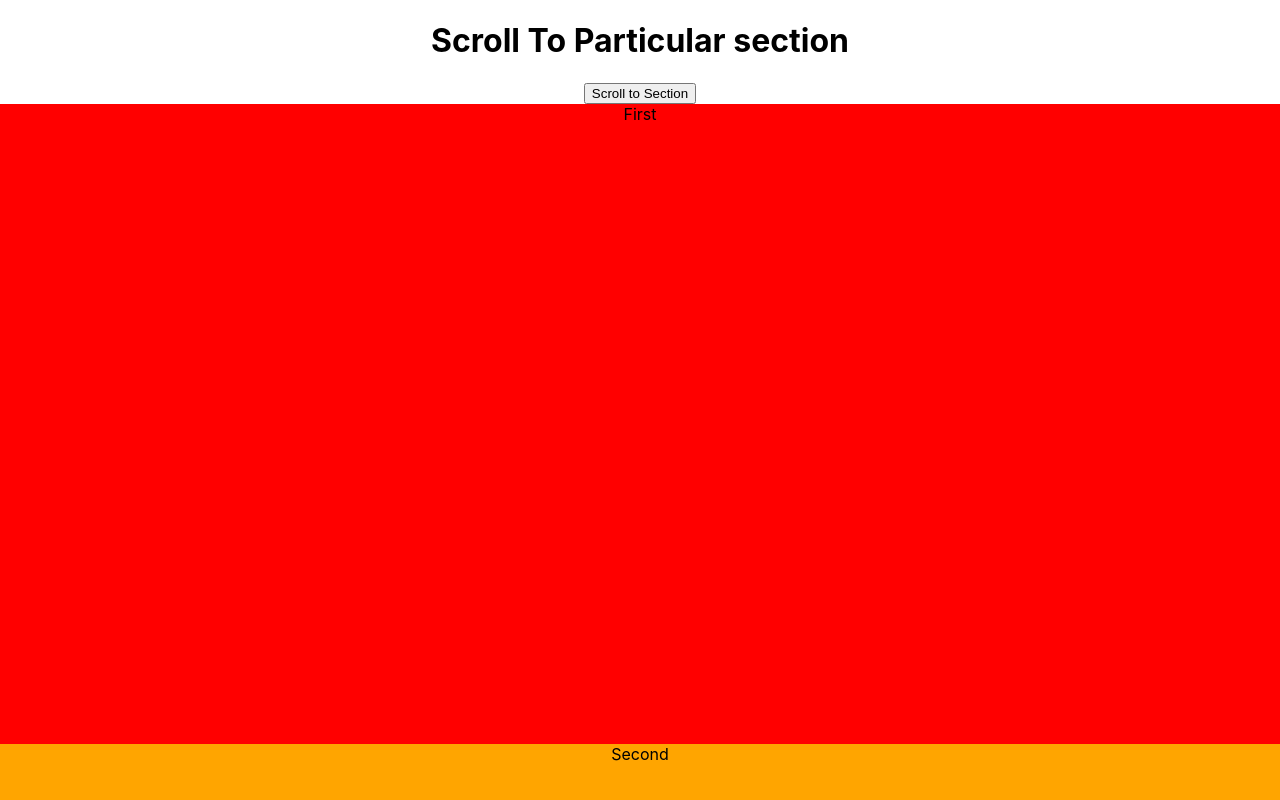
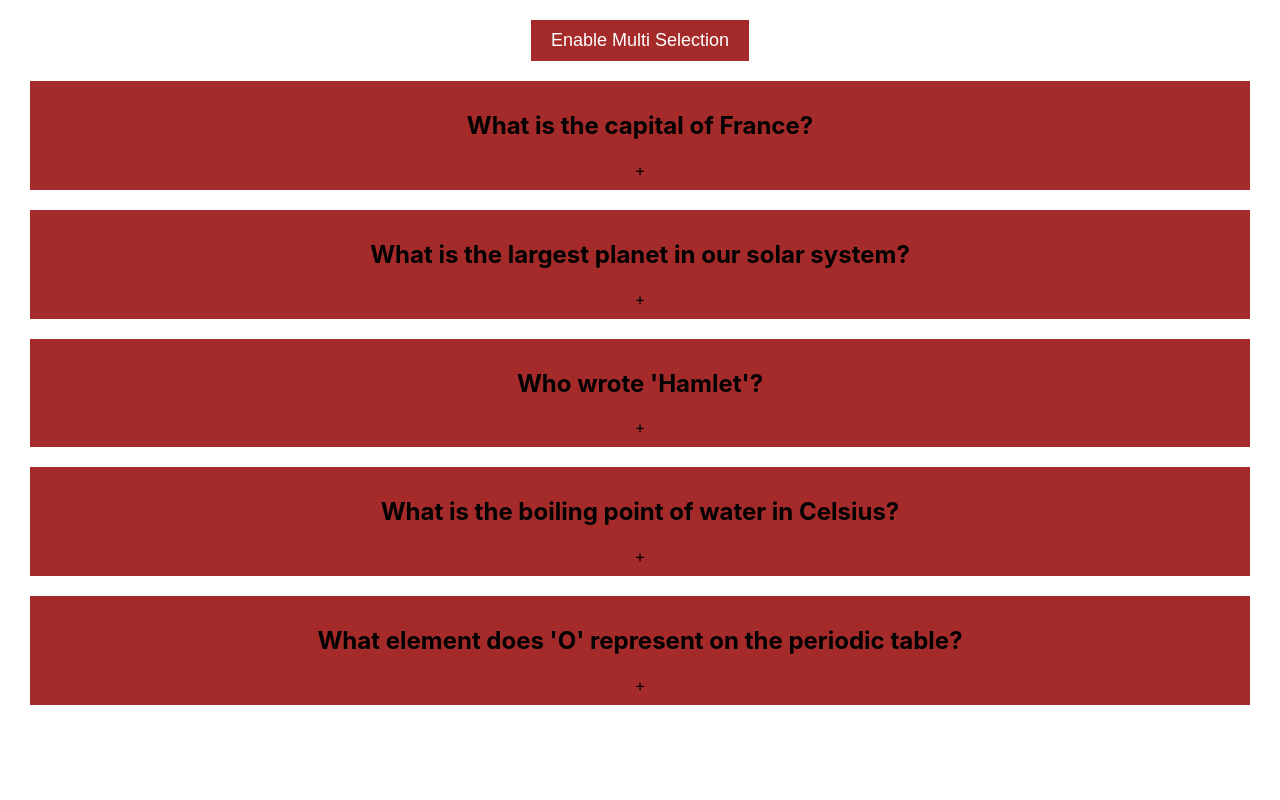
Before and after one commit to adityasingh-fun/React-Mini-Projects, a React (Create React App) app: page / in a window 1280 px wide. Shown: the top 800 px of the page. Built offline with nearby package versions, Linux system fonts and the light colour scheme.

Commit message:
Implemented Accordion

```diff
--- a/src/App.js
+++ b/src/App.js
@@ -5,6 +5,7 @@ import CallingOnClick from './components/UseOnClickOutside/CallingOnClick';
 import UseWindowResize from './components/UseWindowResize/UseWindowResize';
 import ScrollToTopAndBottom from './components/ScrollToTopAndBottom/ScrollToTopAndBottom';
 import ScrollToParticularSection from './components/ScrollToParticularSection/ScrollToParticularSection';
+import Accordion from './components/Accordion/Accordion';
 
 function App() {
   return (
@@ -23,7 +24,10 @@ function App() {
       {/* <ScrollToTopAndBottom/> */}
 
       {/* Hook to scroll to a particular section */}
-      <ScrollToParticularSection/>
+      {/* <ScrollToParticularSection/> */}
+
+      {/* Accordion  */}
+      <Accordion/>
 
     </div>
   );
--- /dev/null
+++ b/src/components/Accordion/Accordion.css
@@ -0,0 +1,14 @@
+.element{
+    background-color: brown;
+    padding: 10px 20px;
+    margin: 20px 30px;
+}
+
+button{
+    background-color: brown;
+    border: none;
+    padding: 10px 20px;
+    margin-top: 20px;
+    font-size: 18px;
+    color: #fff;
+}
--- /dev/null
+++ b/src/components/Accordion/Accordion.jsx
@@ -0,0 +1,50 @@
+import React, { useState } from "react";
+import data from "./data";
+import "./Accordion.css";
+
+const Accordion = () => {
+  const [singleSelection, setSingleSelection] = useState(null);
+  const [multiSelect,setMultiSelect] = useState([]);
+  const [enableMultiSelect,setEnableMultiSelect] = useState(false);
+  const handleSingleSelection = (getCurrentId)=>{
+    setSingleSelection(getCurrentId === singleSelection?null:getCurrentId);
+    console.log(getCurrentId)
+  }
+
+  const handleMultiSelection = (getCurrentId)=>{
+    console.log("MultiSelect calling")
+    const copyMultiSelect = [...multiSelect];
+    if(copyMultiSelect.indexOf(getCurrentId) === -1){
+        copyMultiSelect.push(getCurrentId);
+    }
+    else{
+      copyMultiSelect.splice(copyMultiSelect.indexOf(getCurrentId),1)
+    }
+
+    setMultiSelect(copyMultiSelect)
+  }
+
+  console.log(multiSelect)
+
+  console.log(enableMultiSelect)
+  return (
+    <div>
+        <button onClick={()=>setEnableMultiSelect(!enableMultiSelect)} >Enable Multi Selection</button>
+      {data.map((item) => {
+        return (
+          <div onClick={enableMultiSelect? ()=> handleMultiSelection(item.id) : () => handleSingleSelection(item.id)} className="element" key={item.id}>
+            <h2>{item.question}</h2>
+            <span >+</span>
+            {
+                enableMultiSelect?
+                multiSelect.indexOf(item.id) !== -1 ? <p>{item.answer}</p> : null
+                :singleSelection === item.id ? <p>{item.answer}</p>:null
+            }
+          </div>
+        );
+      })}
+    </div>
+  );
+};
+
+export default Accordion;
--- /dev/null
+++ b/src/components/Accordion/data.js
@@ -0,0 +1,34 @@
+const data = [
+  {
+    id: 1,
+    question: "What is the capital of France?",
+    answer:
+      "The capital of France is Paris, a major European city known for its art, fashion, culture, and history. Paris is home to famous landmarks such as the Eiffel Tower, the Louvre Museum, and Notre-Dame Cathedral.",
+  },
+  {
+    id: 2,
+    question: "What is the largest planet in our solar system?",
+    answer:
+      "Jupiter is the largest planet in our solar system. It is a gas giant with a mass over 300 times that of Earth. Jupiter has at least 79 moons, including the four large Galilean moons, and is known for its Great Red Spot, a massive storm.",
+  },
+  {
+    id: 3,
+    question: "Who wrote 'Hamlet'?",
+    answer:
+      "'Hamlet' was written by William Shakespeare, an English playwright, poet, and actor widely regarded as one of the greatest writers in the English language. The play is a tragedy that explores themes of revenge, madness, and moral corruption.",
+  },
+  {
+    id: 4,
+    question: "What is the boiling point of water in Celsius?",
+    answer:
+      "The boiling point of water is 100 degrees Celsius at standard atmospheric pressure, which is equivalent to 1 atmosphere or 101.3 kPa. At this temperature, water changes from its liquid state to a gas, known as water vapor.",
+  },
+  {
+    id: 5,
+    question: "What element does 'O' represent on the periodic table?",
+    answer:
+      "'O' on the periodic table represents oxygen, a chemical element that is essential for life on Earth. Oxygen is a colorless, odorless gas that makes up about 21% of the Earth's atmosphere and is necessary for respiration in most living organisms.",
+  },
+];
+
+export default data;
```
